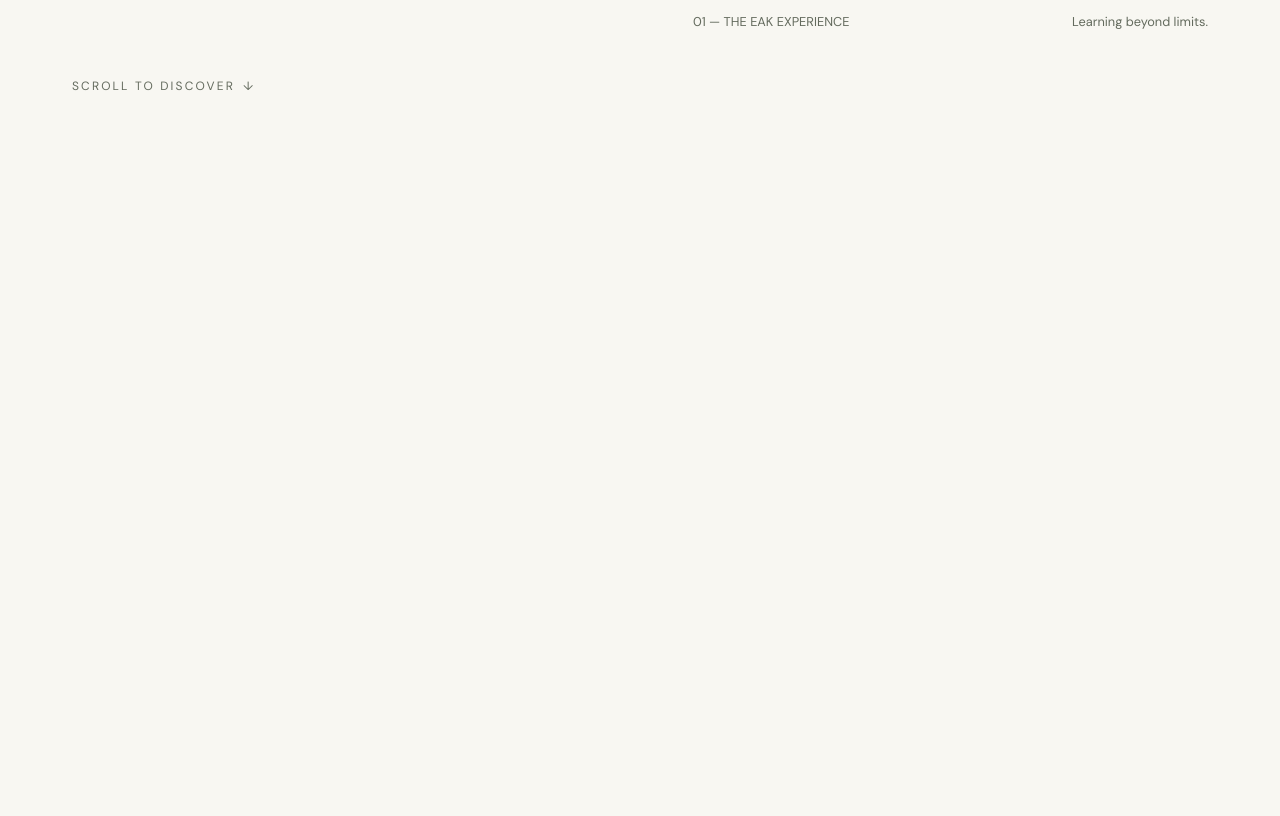
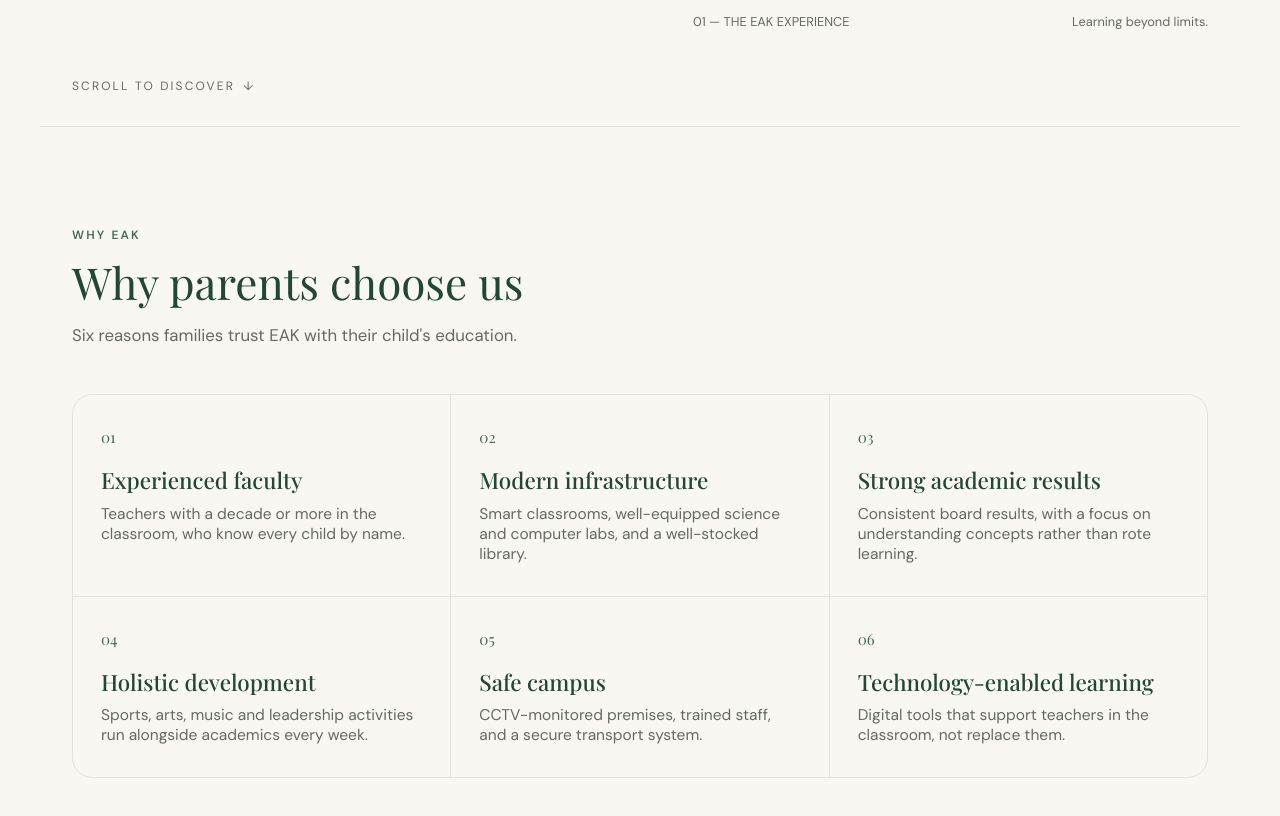
Before and after one commit to mayaswami/eakpustak-admissions, a React (Vite) app: page / in a window 1280 px wide. Shown: the part 807-1623 px from the top of the page. Before the commit the page ends 933 px from the top, so only its background shows below. Built offline with nearby package versions, Linux system fonts and the light colour scheme.

Commit message:
feat: add why choose us section

```diff
--- a/src/App.jsx
+++ b/src/App.jsx
@@ -1,5 +1,6 @@
 import Navbar from "./components/Navbar";
 import Hero from "./components/Hero";
+import WhyChoose from "./components/WhyChoose";
 
 function App() {
   return (
@@ -7,6 +8,7 @@ function App() {
       <Navbar />
       <main id="top">
         <Hero />
+        <WhyChoose />
       </main>
     </>
   );
--- /dev/null
+++ b/src/components/WhyChoose.css
@@ -0,0 +1,80 @@
+.why-choose {
+  max-width: 1200px;
+  margin: 0 auto;
+  padding: 4rem 1.25rem;
+  border-top: 1px solid var(--color-border);
+}
+
+.section-header {
+  max-width: 40rem;
+  margin-bottom: 3rem;
+}
+
+.section-header h2 {
+  margin: 0.75rem 0 1rem;
+  font-size: clamp(2rem, 4vw, 2.75rem);
+  font-weight: 400;
+}
+
+.section-intro {
+  margin: 0;
+  font-size: 1.05rem;
+  color: var(--color-muted);
+}
+
+/* Mobile: single column. Gap 1px + background = thin divider lines */
+.why-grid {
+  display: grid;
+  grid-template-columns: 1fr;
+  gap: 1px;
+  margin: 0;
+  padding: 0;
+  list-style: none;
+  background: var(--color-border);
+  border: 1px solid var(--color-border);
+  border-radius: 20px;
+  overflow: hidden;
+}
+
+.why-card {
+  padding: 2rem 1.75rem;
+  background: var(--color-cream);
+}
+
+.why-card__number {
+  display: block;
+  margin-bottom: 1.25rem;
+  font-family: var(--font-heading);
+  font-size: 0.95rem;
+  color: var(--color-green);
+}
+
+.why-card h3 {
+  margin: 0 0 0.6rem;
+  font-size: 1.4rem;
+  font-weight: 500;
+}
+
+.why-card p {
+  margin: 0;
+  font-size: 0.97rem;
+  color: var(--color-muted);
+}
+
+/* Tablet: two columns */
+@media (min-width: 640px) {
+  .why-grid {
+    grid-template-columns: repeat(2, 1fr);
+  }
+}
+
+/* Desktop: three columns */
+@media (min-width: 1024px) {
+  .why-choose {
+    padding: 6rem 2rem;
+  }
+
+  .why-grid {
+    grid-template-columns: repeat(3, 1fr);
+  }
+}
--- /dev/null
+++ b/src/components/WhyChoose.jsx
@@ -0,0 +1,30 @@
+import { differentiators } from "../data/whyChoose";
+import "./WhyChoose.css";
+
+function WhyChoose() {
+  return (
+    <section id="about" className="why-choose">
+      <div className="section-header">
+        <p className="eyebrow">WHY EAK</p>
+        <h2>Why parents choose us</h2>
+        <p className="section-intro">
+          Six reasons families trust EAK with their child's education.
+        </p>
+      </div>
+
+      <ul className="why-grid">
+        {differentiators.map((item, index) => (
+          <li key={item.id} className="why-card">
+            <span className="why-card__number">
+              {String(index + 1).padStart(2, "0")}
+            </span>
+            <h3>{item.title}</h3>
+            <p>{item.text}</p>
+          </li>
+        ))}
+      </ul>
+    </section>
+  );
+}
+
+export default WhyChoose;
--- /dev/null
+++ b/src/data/whyChoose.js
@@ -0,0 +1,32 @@
+export const differentiators = [
+    {
+        id: "faculty",
+        title: "Experienced faculty",
+        text: "Teachers with a decade or more in the classroom, who know every child by name.",
+    },
+    {
+        id: "infrastructure",
+        title: "Modern infrastructure",
+        text: "Smart classrooms, well-equipped science and computer labs, and a well-stocked library.",
+    },
+    {
+        id: "results",
+        title: "Strong academic results",
+        text: "Consistent board results, with a focus on understanding concepts rather than rote learning.",
+    },
+    {
+        id: "holistic",
+        title: "Holistic development",
+        text: "Sports, arts, music and leadership activities run alongside academics every week.",
+    },
+    {
+        id: "safety",
+        title: "Safe campus",
+        text: "CCTV-monitored premises, trained staff, and a secure transport system.",
+    },
+    {
+        id: "technology",
+        title: "Technology-enabled learning",
+        text: "Digital tools that support teachers in the classroom, not replace them.",
+    },
+];
```
